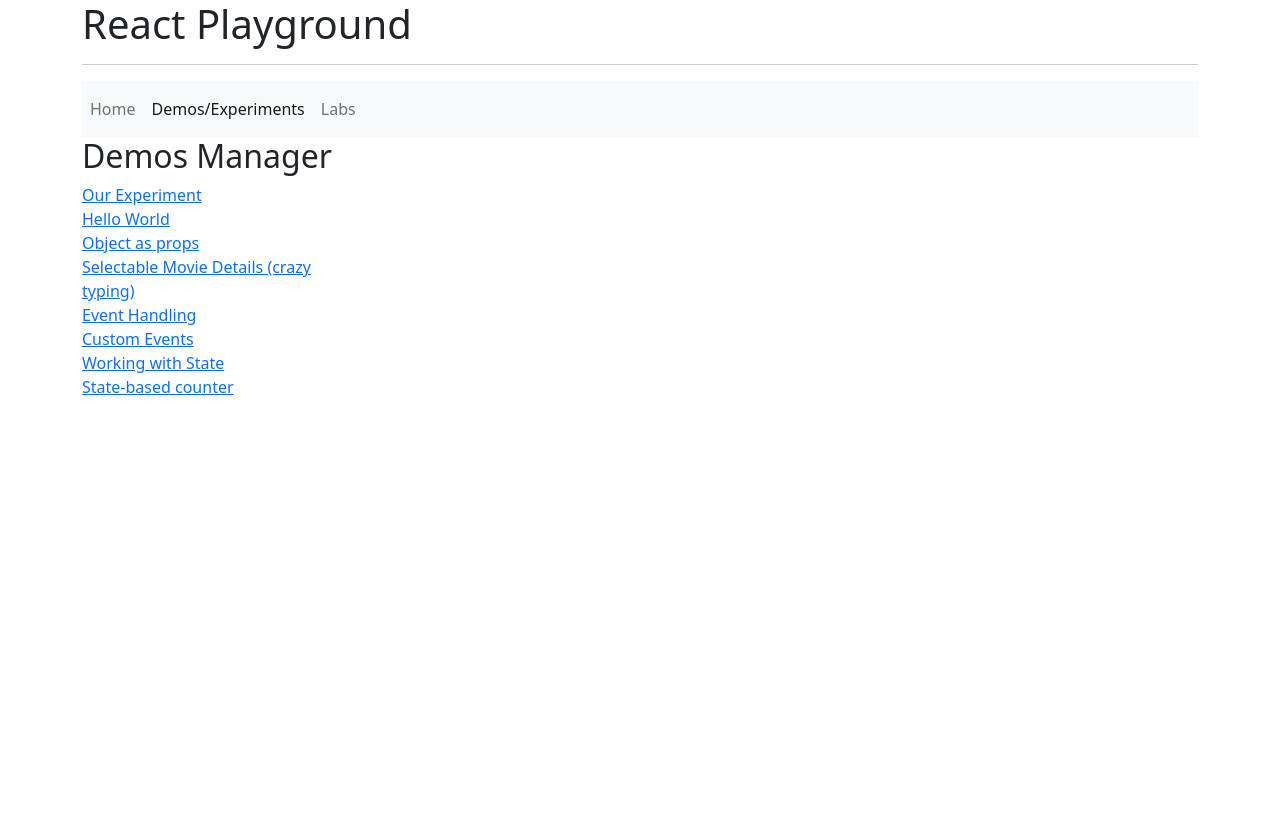
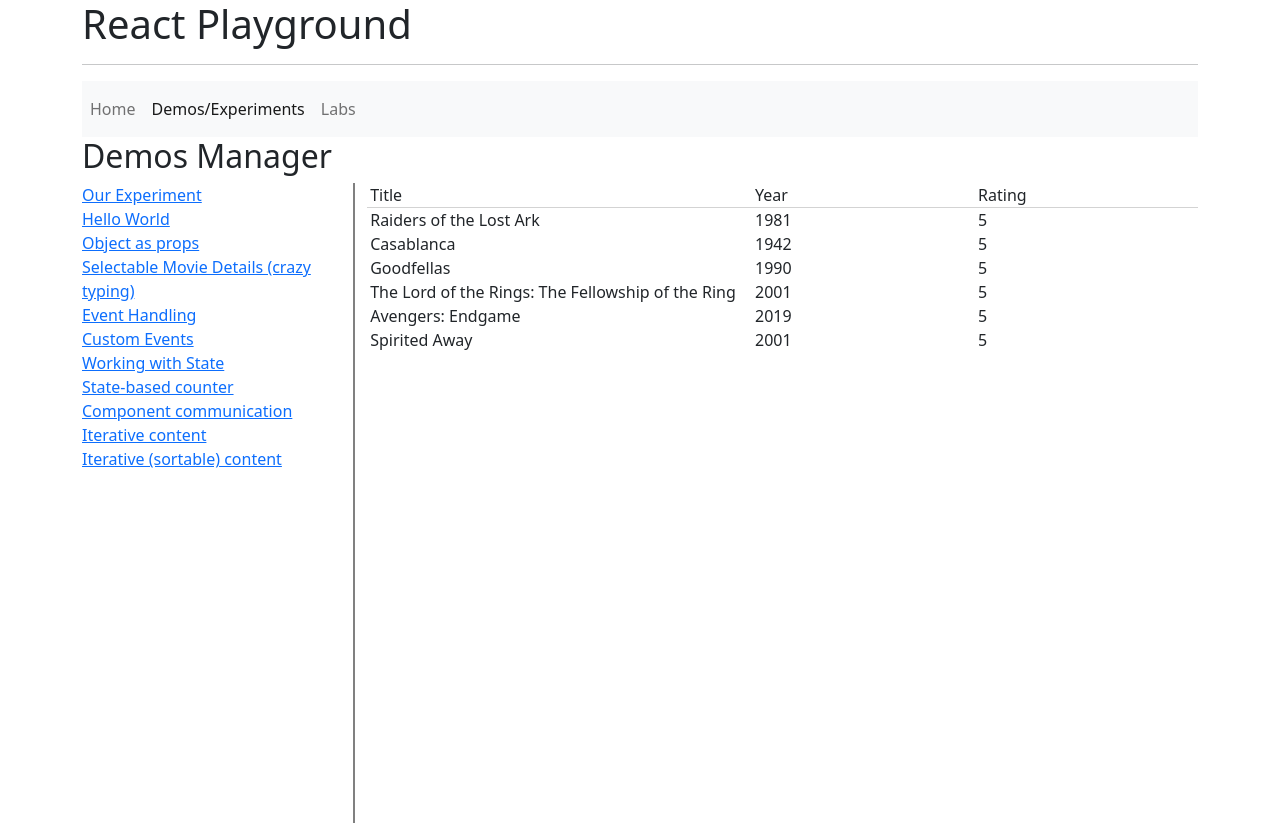
Before and after one commit to speedingplanet/intuit-react-playground, a React (Vite) app: page /demos/sortable-content in a window 1280 px wide. Before the commit the page ends 800 px from the top, so only its background shows below. Built offline with nearby package versions, Linux system fonts and the light colour scheme.

Commit message:
Many new demos

```diff
--- /dev/null
+++ b/src/demos/ComponentCommunication.tsx
@@ -0,0 +1,67 @@
+import React, { useState } from 'react';
+
+export default function ComponentCommunication() {
+	return (
+		<div>
+			<h3>Component Communication</h3>
+			<Parent />
+		</div>
+	);
+}
+
+function Parent() {
+	let [message, setMessage] = useState('The button was NOT clicked');
+
+	let handleSiblingOneClick = () => {
+		setMessage('The button was actually clicked');
+	};
+
+	return (
+		<section style={{
+			border: '2px dotted red',
+			padding: '10px',
+		}}>
+			<div className="row">
+				<div className="col">
+					<SiblingOne tellMeAboutTheClick={handleSiblingOneClick} />
+				</div>
+				<div className="col">
+					<SiblingTwo message={message} />
+				</div>
+			</div>
+		</section>
+	);
+}
+
+interface SiblingOneProps {
+	tellMeAboutTheClick: () => void;
+}
+
+function SiblingOne({ tellMeAboutTheClick }: SiblingOneProps) {
+	let handleClick = () => {
+		console.log('You clicked on the button!');
+		tellMeAboutTheClick();
+	};
+
+	return (
+		<div style={{ border: '2px dashed green' }}>
+			<p>SiblingOne (me) wants to tell SiblingTwo that the button was clicked.</p>
+			<button className="btn btn-primary" onClick={handleClick}>
+        Click me
+			</button>
+		</div>
+	);
+}
+
+interface SiblingTwoProps {
+	message: string;
+}
+
+function SiblingTwo({ message }: SiblingTwoProps) {
+	return (
+		<div style={{ border: '2px dashed blue' }}>
+			<p>Sibling Two</p>
+			<p>{message !== '' ? message : 'I don\'t know if the button was clicked.'}</p>
+		</div>
+	);
+}
--- a/src/demos/DemosManager.tsx
+++ b/src/demos/DemosManager.tsx
@@ -12,8 +12,8 @@ export default function DemosManager() {
 				level={2}
 				text="Demos Manager"
 			/>
-			<div className="row">
-				<div className="col-3">
+			<div className="row" style={{ height: '80vh' }}>
+				<div className="col-3" style={{ borderRight: '2px gray solid' }}>
 					<ul className="list-unstyled">
 						{routeConfig
 							.filter((r) => !r.index)
--- /dev/null
+++ b/src/demos/IterativeContent.tsx
@@ -0,0 +1,23 @@
+import MovieTable from './MovieTable';
+import { movies } from '../data/all-data-typed';
+import type { ColumnConfig, Movie } from './demos-types';
+
+const columns: Array<ColumnConfig<Movie>> = [
+	{
+		field: 'title',
+		label: 'Title',
+	},
+	{
+		field: 'year',
+		label: 'Year',
+	},
+	{
+		field: 'rating',
+		label: 'Rating',
+	},
+
+];
+
+export default function IterativeContent() {
+	return <MovieTable movies={movies} columns={columns}/>;
+}
--- /dev/null
+++ b/src/demos/MovieTable.tsx
@@ -0,0 +1,70 @@
+import './demos.css';
+import type { ColumnConfig, Movie } from './demos-types';
+
+export interface MovieTableProps {
+	movies: Movie[];
+	columns: Array<ColumnConfig<Movie>>;
+}
+
+export default function MovieTable({ movies, columns }: MovieTableProps) {
+	return (
+		// Dynamically resizes the columns in the table according to the number of columns in the dataset
+		<div className={`movie-container mc-${columns.length}`}>
+			<MovieHeaders columns={columns} />
+			<MovieBody
+				columns={columns}
+				movies={movies}
+			/>
+		</div>
+	);
+}
+
+export function MovieHeaders({ columns }: Pick<MovieTableProps, 'columns'>) {
+	return (
+		<>
+			{columns.map((c) => (
+				<div
+					className="movie-headers"
+					key={c.field}
+				>
+					{c.label}
+				</div>
+			))}
+		</>
+	);
+}
+
+export function MovieBody({ movies, columns }: MovieTableProps) {
+	return (
+		<>
+			{movies.map((movie) => (
+				<MovieRow
+					key={movie.id}
+					movie={movie}
+					columns={columns.map((c) => c.field)}
+				/>
+			))}
+		</>
+	);
+}
+
+interface MovieRowProps {
+	movie: Movie;
+	columns: Array<keyof Movie>;
+}
+
+export function MovieRow({ movie, columns }: MovieRowProps) {
+	return (
+		<>
+			{columns.map((field) => (
+				<div
+					data-testid={`movie-${field}-${movie.id}`}
+					className="movie-row"
+					key={field}
+				>
+					{movie[field]}
+				</div>
+			))}
+		</>
+	);
+}
--- /dev/null
+++ b/src/demos/SortableContent.tsx
@@ -0,0 +1,23 @@
+import SortableMovieTable from './SortableMovieTable';
+import { movies } from '../data/all-data-typed';
+import type { ColumnConfig, Movie } from './demos-types';
+
+const columns: Array<ColumnConfig<Movie>> = [
+	{
+		field: 'title',
+		label: 'Title',
+	},
+	{
+		field: 'year',
+		label: 'Year',
+	},
+	{
+		field: 'rating',
+		label: 'Rating',
+	},
+
+];
+
+export default function StandaloneSortableMovieTable() {
+	return <SortableMovieTable movies={movies} columns={columns} />;
+}
--- /dev/null
+++ b/src/demos/SortableMovieTable.tsx
@@ -0,0 +1,73 @@
+import React, { useState } from 'react';
+import { orderBy } from 'lodash-es';
+import './demos.css';
+import type { Movie, SortConfig } from './demos-types';
+import { MovieBody, type MovieTableProps } from './MovieTable';
+
+export default function SortableMovieTable({ movies, columns }: MovieTableProps) {
+	const [sortConfig, setSortConfig] = useState<SortConfig>({
+		sortColumn: undefined,
+		sortDirection: 'asc',
+	});
+
+	const handleClickHeader = (field: string) => {
+		let nextSortState: SortConfig = {
+			sortColumn: field,
+			sortDirection: 'asc',
+		};
+
+		if (field === sortConfig.sortColumn && sortConfig.sortDirection === 'asc') {
+			nextSortState.sortDirection = 'desc';
+		}
+
+		setSortConfig(nextSortState);
+	};
+
+	let displayMovies = orderBy(movies, sortConfig.sortColumn, sortConfig.sortDirection);
+
+	return (
+		<div className={`movie-container mc-${columns.length}`}>
+			<SortableMovieHeaders
+				columns={columns}
+				sortConfig={sortConfig}
+				clickHeader={handleClickHeader}
+			/>
+			<MovieBody
+				columns={columns}
+				movies={displayMovies}
+			/>
+		</div>
+	);
+}
+
+type SortableMovieHeaderProps = {
+	clickHeader: (field: keyof Movie) => void;
+	sortConfig: SortConfig;
+} & Pick<MovieTableProps, 'columns'>;
+
+export function SortableMovieHeaders({
+	columns,
+	clickHeader,
+	sortConfig,
+}: SortableMovieHeaderProps) {
+	return (
+		<>
+			{columns.map((c) => (
+				<div
+					className="movie-headers clickable"
+					onClick={() => {
+						clickHeader(c.field);
+					}}
+					key={c.field}
+				>
+					{c.label}&nbsp;{getSortIndicator(c.field, sortConfig, ['⬆️', '⬇️'])}
+				</div>
+			))}
+		</>
+	);
+}
+
+function getSortIndicator(field: keyof Movie, sortConfig: SortConfig, indicators: string[]) {
+	if (field !== sortConfig.sortColumn) return '';
+	return sortConfig.sortDirection === 'asc' ? indicators[0] : indicators[1];
+}
--- a/src/demos/StateCounter.tsx
+++ b/src/demos/StateCounter.tsx
@@ -1,27 +1,38 @@
 import React, { useState } from 'react';
 
-export default function StateCounter() {
-	const [counter, setCounter] = useState(1);
+export default function CounterState() {
+	let [counter, setCounter] = useState(0);
+	// let counter = 0;
+
 	return (
-		<div>
-			<div>Value: {counter}</div>
-			<div>
+		<div className="row">
+			<div className="col">
+				<div className="card">
+					<div className="card-header">State-enabled Counter</div>
+					<div className="card-body">
+						<div className="text-center mb-2">
+							<span className="h3">Counter: {counter}</span>
+						</div>
+
+						<div className="text-center">
 							<button
-					className="btn btn-primary"
+								className="btn btn-primary me-3"
 								onClick={() => {
-						setCounter(counter + 1);
-					}}
-				>
-					Add 1
+									// setCounter(counter + 1);
+									setCounter((counter) => counter + 1);
+								}}>
+                Add
 							</button>
 							<button
 								className="btn btn-primary"
 								onClick={() => {
 									setCounter(counter - 1);
-					}}
-				>
-					Subtract 1
+								}}>
+                Subtract
 							</button>
+						</div>
+					</div>
+				</div>
 			</div>
 		</div>
 	);
--- a/src/demos/demos-routes.tsx
+++ b/src/demos/demos-routes.tsx
@@ -7,6 +7,9 @@ import EventHandling from './EventHandling';
 import CustomEvents from './CustomEvents';
 import UsingState from './UsingState';
 import StateCounter from './StateCounter';
+import ComponentCommunication from './ComponentCommunication';
+import IterativeContent from './IterativeContent';
+import SortableContent from './SortableContent';
 
 let routes = new Map<RouteObject, string>();
 routes.set(
@@ -82,4 +85,28 @@ routes.set(
 	'State-based counter'
 );
 
+routes.set(
+	{
+		path: 'component-communication',
+		element: <ComponentCommunication />,
+	},
+	'Component communication'
+);
+
+routes.set(
+	{
+		path: 'iterative-content',
+		element: <IterativeContent />,
+	},
+	'Iterative content'
+);
+
+routes.set(
+	{
+		path: 'sortable-content',
+		element: <SortableContent />,
+	},
+	'Iterative (sortable) content'
+);
+
 export { routes };
--- /dev/null
+++ b/src/demos/demos.css
@@ -0,0 +1,48 @@
+.clickable {
+  cursor: pointer;
+  user-select: none; /* Might be frustrating since the text is unselectable */
+}
+
+.movie-container {
+  display: grid;
+  grid-template-rows: 1fr auto;
+  overflow-y: auto;
+
+  /* Uncomment this to see fixed headers in action */
+  /* height: 10vh; */
+}
+
+.mc-2 {
+  grid-template-columns: repeat(2, minmax(max-content, 1fr));
+}
+
+.mc-3 {
+  grid-template-columns: repeat(3, minmax(max-content, 1fr));
+}
+
+.mc-4 {
+  grid-template-columns: repeat(4, minmax(max-content, 1fr));
+}
+
+.mc-5 {
+  grid-template-columns: repeat(5, minmax(max-content, 1fr));
+}
+
+.mc-6 {
+  grid-template-columns: repeat(6, minmax(max-content, 1fr));
+}
+
+.movie-headers {
+  border-bottom: 1px lightgray solid;
+  position: sticky;
+  /* Need this to "stick" these to the top */
+  top: 0;
+  /* Without a brackground color, you can see "behind" the header row */
+  background-color: white;
+}
+
+.movie-headers,
+.movie-row {
+  /* padding: top right bottom left */
+  padding: 0 1em 0 0.2em;
+}
```
Also changed, not shown: src/demos/demos-types.ts (+11 -0 lines). Lines whose indentation alone changed are shown as unchanged.
